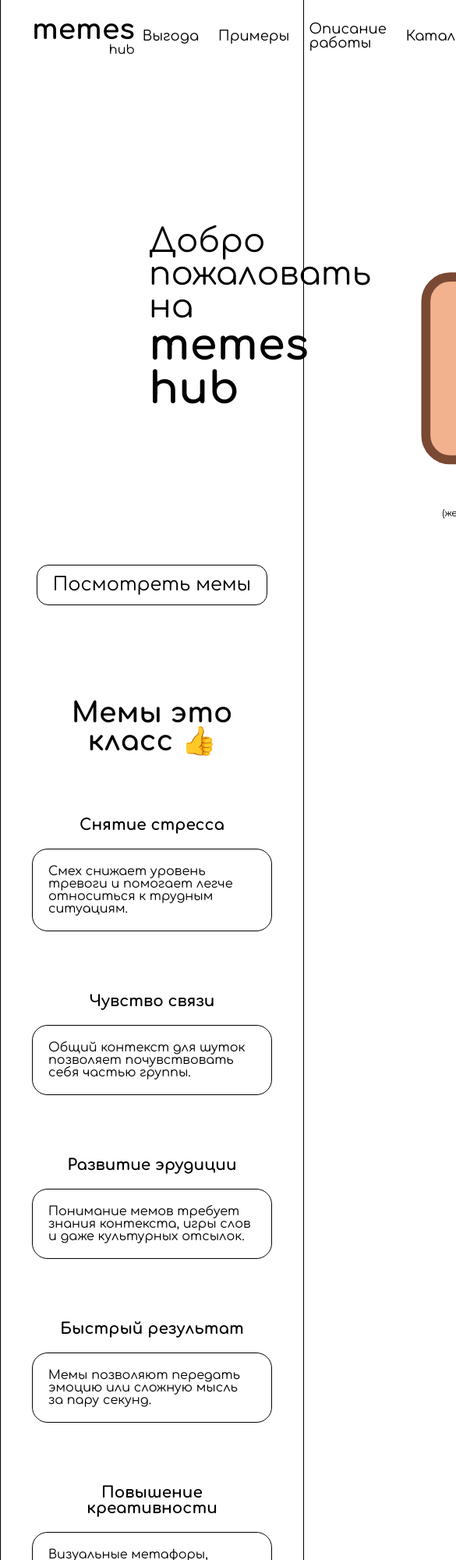
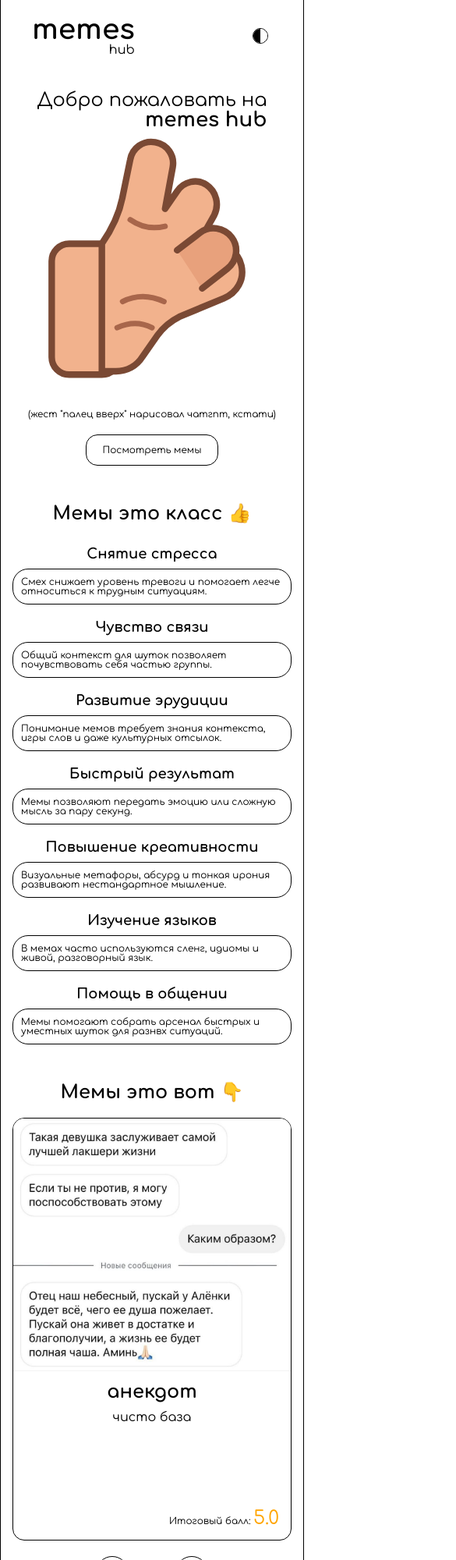
Before and after one commit to Oardieldei/rsschool-landing-page, a plain HTML site: page index.html in a window 390 px wide. Shown: the top 2000 px of the page at 78% size, 585 px wide, since content can reach past the window. Drawn offline with Linux system fonts and the light colour scheme.

Commit message:
feat: add adaptive

```diff
--- a/index.html
+++ b/index.html
@@ -4,6 +4,7 @@
 <head>
 	<meta charset="UTF-8">
 	<meta name="viewport" content="width=device-width, initial-scale=1.0">
+	<link rel="shortcut icon" href="./image/favicon.png" type="image/x-icon">
 	<title>Memes hub</title>
 	<link rel="preconnect" href="https://fonts.googleapis.com">
 	<link rel="preconnect" href="https://fonts.gstatic.com" crossorigin>
--- a/script/meme-card.js
+++ b/script/meme-card.js
@@ -20,6 +20,7 @@ function createCardImage(memeItem) {
 	const newImage = document.createElement('img')
 	newImage.classList.add('slider__card__img')
 	newImage.src = `./image/memes/${memeItem.category}/${memeItem.name}`
+	newImage.alt = 'this is meme'
 	newImageWrapper.append(newImage)
 
 	return newImageWrapper
--- a/style/footer.css
+++ b/style/footer.css
@@ -3,6 +3,7 @@
 	justify-content: space-between;
 	padding: 40px 60px;
 	border-top: 1px solid var(--border-color);
+	align-items: center;
 }
 
 .footer__extra {
@@ -13,3 +14,17 @@
 .footer__text {
 	color: var(--text-color);
 }
+
+@media (max-width: 720px) {
+	.footer {
+		flex-direction: column;
+		gap: 20px;
+		padding: 25px 15px;
+	}
+
+	.contacts_item,
+	.links_item {
+		display: flex;
+		justify-content: center;
+	}
+}
--- a/style/full.css
+++ b/style/full.css
@@ -59,3 +59,18 @@ h2 {
 		border: 1px solid var(--btn-hover-color);
 	}
 }
+
+@media (max-width: 720px) {
+	:root {
+		--section-padding: 25px 15px;
+	}
+
+	.btn {
+		font-size: 12px;
+	}
+
+	h2 {
+		font-size: 24px;
+		margin-bottom: 20px;
+	}
+}
--- a/style/header.css
+++ b/style/header.css
@@ -85,3 +85,9 @@
 		cursor: pointer;
 	}
 }
+
+@media (max-width: 1090px) {
+	.nav {
+		display: none;
+	}
+}
--- a/style/main/hero.css
+++ b/style/main/hero.css
@@ -46,3 +46,31 @@
 	font-size: 56px;
 	align-self: flex-end;
 }
+
+@media (max-width: 1090px) {
+	.hero_upside {
+		flex-direction: column;
+	}
+
+	.hero__image_svg {
+		max-width: 100%;
+	}
+
+	.hero__intro {
+		padding-left: 0;
+	}
+}
+
+@media (max-width: 720px) {
+	.hero {
+		gap: 20px;
+	}
+
+	.hero__intro_text {
+		font-size: 24px;
+	}
+
+	.hero__intro_header {
+		font-size: 26px;
+	}
+}
--- a/style/main/info.css
+++ b/style/main/info.css
@@ -10,3 +10,14 @@
 	text-align: justify;
 	padding: 0 20px;
 }
+
+@media (max-width: 720px) {
+	.info__texts {
+		gap: 12px;
+	}
+
+	.info__text {
+		font-size: 14px;
+		padding: 0;
+	}
+}
--- a/style/main/slider.css
+++ b/style/main/slider.css
@@ -129,3 +129,42 @@
 		border: 1px solid var(--link-hover-color);
 	}
 }
+
+@media (max-width: 720px) {
+	.slider__wrapper {
+		gap: 20px;
+		margin-bottom: 15px;
+	}
+
+	.slider__items_wrapper {
+		gap: 20px;
+	}
+
+	.slider__card__info_wrapper {
+		padding: 15px;
+	}
+
+	.slider__card__info_title {
+		font-size: 24px;
+		margin-bottom: 12px;
+		align-self: center;
+	}
+
+	.slider__card__info_description {
+		font-size: 16px;
+		margin-bottom: 20px;
+		align-self: center;
+	}
+
+	.slider__card__info_score {
+		align-self: flex-end;
+	}
+
+	.slider__card__info_score__desc {
+		font-size: 12px;
+	}
+
+	.slider__card__info_score__points {
+		font-size: 24px;
+	}
+}
--- a/style/main/whynot.css
+++ b/style/main/whynot.css
@@ -24,3 +24,22 @@
 	border: 1px solid var(--border-color);
 	border-radius: 20px;
 }
+
+@media (max-width: 720px) {
+	.whynot__list {
+		gap: 10px;
+	}
+
+	.whynot__item_title,
+	.whynot__item_description {
+		padding: 10px;
+	}
+
+	.whynot__item_title {
+		font-size: 18px;
+	}
+
+	.whynot__item_description {
+		font-size: 12px;
+	}
+}
--- a/style/memes-page.css
+++ b/style/memes-page.css
@@ -135,3 +135,24 @@
 		border: 1px solid var(--link-hover-color);
 	}
 }
+
+@media (max-width: 720px) {
+	.main {
+		padding: 20px 10px;
+	}
+
+	.title {
+		font-size: 36px;
+	}
+
+	.memes__wrapper {
+		margin-bottom: 0;
+	}
+}
+
+@media (max-width: 444px) {
+	.categories {
+		flex-wrap: wrap;
+		gap: 5px;
+	}
+}
```
Also changed, not shown: memes.html (+3 -2 lines), image/favicon.png (added).
